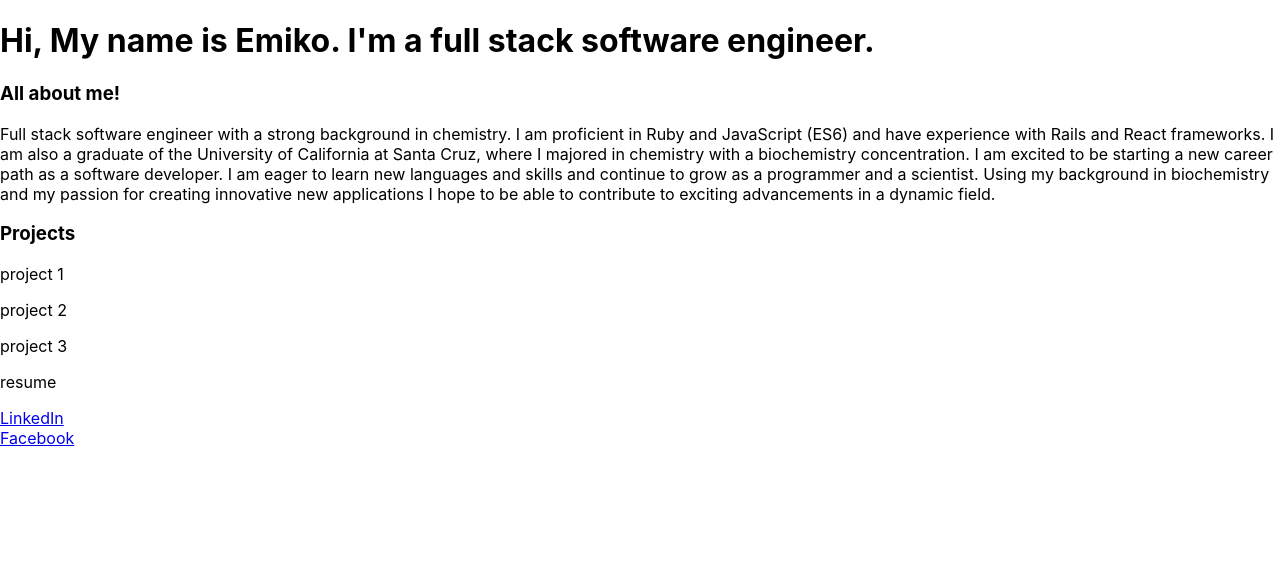
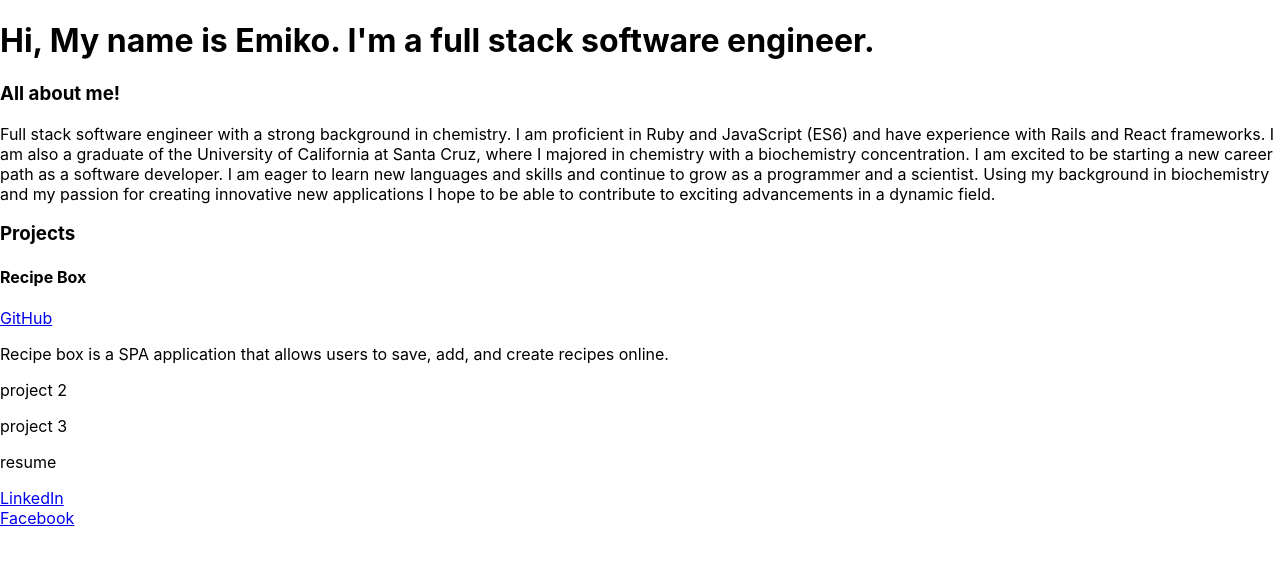
Before and after one commit to ejpijoan/myPortfolio, a React (Create React App) app: page / in a window 1280 px wide. Shown: the top 564 px of the page. Built offline with nearby package versions, Linux system fonts and the light colour scheme.

Commit message:
adds title, github link and description for Recipie Box in Projects component

```diff
--- a/src/components/Projects.js
+++ b/src/components/Projects.js
@@ -4,7 +4,8 @@ function Projects () {
     return (
         <div>
             <h3>Projects</h3>
-            <p>project 1</p>
+            <h4>Recipe Box</h4><a href='https://github.com/Emi691/recipe-box'>GitHub</a>
+            <p>Recipe box is a SPA application that allows users to save, add, and create recipes online.</p>
             <p>project 2</p>
             <p>project 3</p>
         </div>
```
